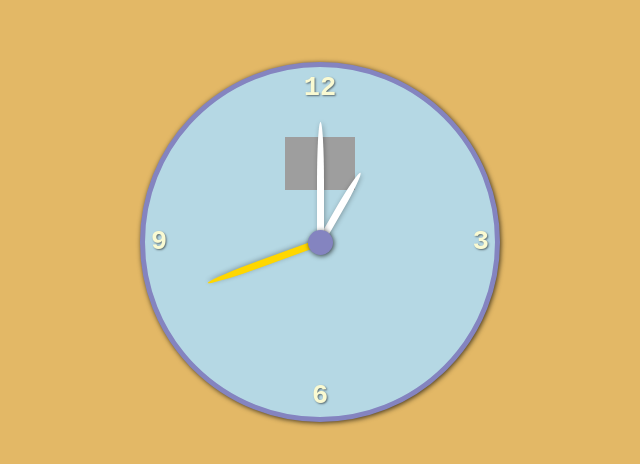
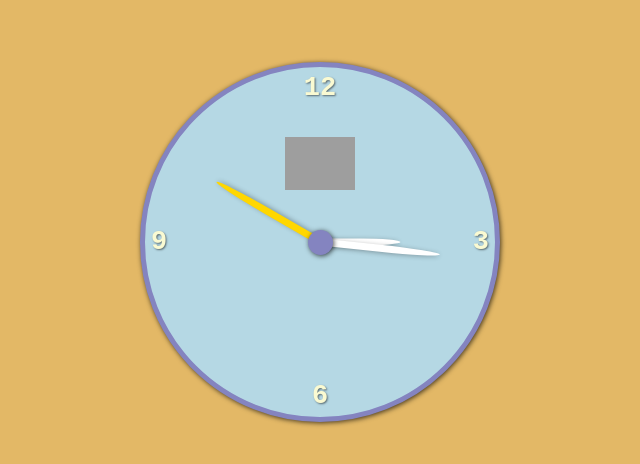
Before and after one commit to ALAMIN761740/Wall-Clock-07, a plain HTML site: page index.html in a window 1280 px wide. Shown: the part 158-622 px from the top of the page, without its empty margins (320-960 px from the left). Drawn offline with Linux system fonts and the light colour scheme; grey boxes are pictures that could not be loaded.

Commit message:
fix(clock): resolve getHours is not a function error
- Fixed incorrect Date usage (was using new Date().getHours())
- Replaced with full Date object (new Date())
- Ensured getHours(), getMinutes(), getSeconds() work properly
- Moved setTimeout to end of function for better timing flow

```diff
--- a/index.html
+++ b/index.html
@@ -21,5 +21,6 @@
         </div>
         <img src="https://upload.wikimedia.org/wikipedia/commons/thumb/f/f4/Logo_da_Rolex.png/1280px-Logo_da_Rolex.png" alt="Rolex-logo">
     </div>
+    <script src="index.js"></script>
 </body>
 </html>
--- /dev/null
+++ b/index.js
@@ -0,0 +1,24 @@
+const hourE1 = document.querySelector(".hour");
+const minuteE1 = document.querySelector(".minute");
+const secondE1 = document.querySelector(".second");
+
+function updateClock() {
+    const currentDate = new Date();
+    // setTimeout(updateClock, 1000);
+
+    const hours = currentDate.getHours()
+    const minutes = currentDate.getMinutes()
+    const seconds = currentDate.getSeconds()
+
+    const hoursDeg = (hours / 12) * 360;
+    hourE1.style.transform = `rotate(${hoursDeg}deg)`;
+
+    const minutesDeg = (minutes / 60) * 360 ;
+    minuteE1.style.transform = `rotate(${minutesDeg}deg)`;
+
+    const secondsDeg = (seconds / 60) * 360;
+    secondE1.style.transform = `rotate(${secondsDeg}deg)`;
+}
+
+// updateClock();
+setInterval(updateClock, 1000);
```
